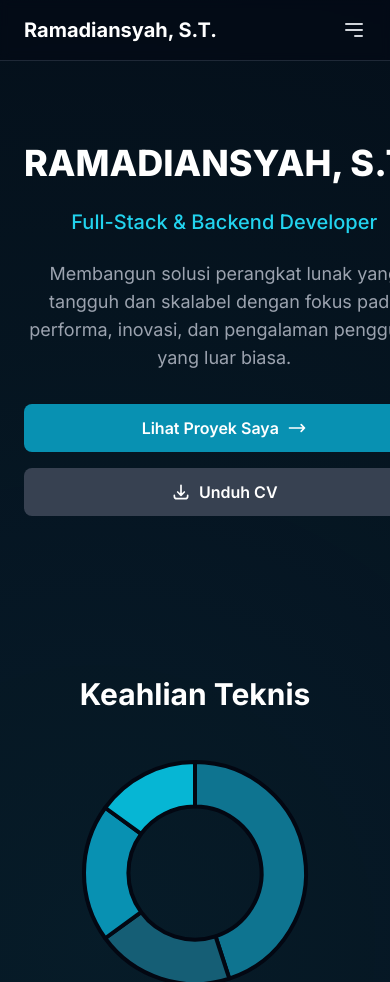
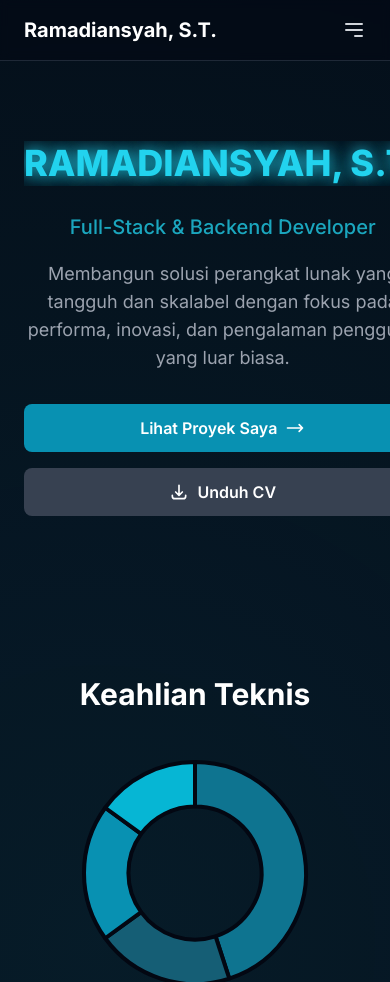
Before and after one commit to ramchild1998/portofolio_rama, a plain HTML site: page index.html in a window 390 px wide. Shown: the top 982 px of the page. Drawn offline with nearby package versions, Linux system fonts and the light colour scheme.

Commit message:
fix interaktif 2

```diff
--- a/index.html
+++ b/index.html
@@ -158,22 +158,36 @@
             position: relative;
             display: inline-block;
             min-height: 1.2em;
+            width: 100%;
+            overflow: hidden;
         }
 
         .typing-text {
-            overflow: hidden;
             white-space: nowrap;
-            border-right: 3px solid #22d3ee;
-            animation: typing 3.5s steps(40, end),
-                       blink-caret 0.75s step-end infinite;
-            margin: 0 auto;
             display: inline-block;
+            width: 100%;
+            color: #22d3ee;
+            font-weight: 800;
+            text-shadow: 0 0 5px rgba(34, 211, 238, 0.5), 0 0 10px rgba(34, 211, 238, 0.3);
+            animation: revealText 2s steps(40, end) forwards, glowEffect 2s infinite alternate;
+        }
+
+        @media (max-width: 768px) {
+            .typing-text {
+                font-size: 2.5rem;
+                line-height: 1.2;
+                color: #22d3ee;
+            }
+
+            .role-text {
+                font-size: 1.25rem;
+            }
         }
 
         .role-text {
             opacity: 0;
             transform: translateY(20px);
-            transition: all 0.5s ease;
+            transition: all 0.8s cubic-bezier(0.25, 0.46, 0.45, 0.94);
         }
 
         .role-text.visible {
@@ -181,41 +195,20 @@
             transform: translateY(0);
         }
 
-        .typing-text::after {
-            content: '|';
-            position: absolute;
-            right: 0;
-            animation: blink 1s infinite;
+        @keyframes revealText {
+            from { clip-path: inset(0 100% 0 0); }
+            to { clip-path: inset(0 0 0 0); }
         }
 
-        @keyframes typing {
-            from { width: 0 }
-            to { width: 100% }
-        }
-
-        @keyframes blink-caret {
-            from, to { border-color: transparent }
-            50% { border-color: #22d3ee }
-        }
-
-        @keyframes blink {
-            0%, 100% { opacity: 1; }
-            50% { opacity: 0; }
+        @keyframes glowEffect {
+            0% { text-shadow: 0 0 5px rgba(34, 211, 238, 0.5), 0 0 10px rgba(34, 211, 238, 0.3); }
+            100% { text-shadow: 0 0 15px rgba(34, 211, 238, 0.8), 0 0 25px rgba(34, 211, 238, 0.6); }
         }
 
         .typing-effect {
             display: inline-block;
             overflow: hidden;
             white-space: nowrap;
-            animation: typing 3.5s steps(40, end),
-                       blink-caret 0.75s step-end infinite;
-        }
-
-        .typing-effect::after {
-            content: '|';
-            position: absolute;
-            right: 0;
-            animation: blink 1s infinite;
         }
 
         .typing-wrapper {
@@ -223,16 +216,6 @@
             display: inline-block;
         }
 
-        .typing-wrapper::after {
-            content: '';
-            position: absolute;
-            right: -3px;
-            top: 0;
-            height: 100%;
-            width: 3px;
-            background-color: #22d3ee;
-            animation: blink 1s infinite;
-        }
         .scroll-indicator {
             position: absolute;
             bottom: 2rem;
@@ -349,7 +332,7 @@
             <div class="container mx-auto px-6 grid md:grid-cols-3 gap-10 items-center">
                 <div class="md:col-span-2 text-center md:text-left">
                     <div class="typing-container">
-                        <h1 class="text-4xl md:text-6xl font-extrabold text-white leading-tight typing-text">RAMADIANSYAH, S.T.</h1>
+                        <h1 class="text-4xl md:text-6xl font-extrabold leading-tight typing-text">RAMADIANSYAH, S.T.</h1>
                     </div>
                     <p class="mt-4 text-xl md:text-2xl text-cyan-400 font-medium role-text">Full-Stack & Backend Developer</p>
                     <p class="mt-6 text-lg text-gray-400 max-w-xl mx-auto md:mx-0">
@@ -885,38 +868,26 @@
                 });
             });
 
-            // Enhanced typing effect
-            const typingText = document.querySelector('.typing-text');
+            // Logika typing effect lama telah dihapus dan digantikan oleh CSS
             const roleText = document.querySelector('.role-text');
-            const text = typingText.textContent;
-            typingText.textContent = '';
 
-            let charIndex = 0;
-            const typeChar = () => {
-                if (charIndex < text.length) {
-                    typingText.textContent += text.charAt(charIndex);
-                    charIndex++;
-                    setTimeout(typeChar, 100);
-                } else {
-                    // Start blinking cursor animation
-                    typingText.style.borderRight = '3px solid #22d3ee';
-                    // Show role text after typing is complete
+            // Tampilkan role text setelah animasi revealText selesai (2 detik + 0.5 detik delay)
+            setTimeout(() => {
+                roleText.classList.add('visible');
+            }, 2500);
+
+            // Tambahkan listener untuk mereset animasi saat kembali ke atas halaman
+            window.addEventListener('scroll', () => {
+                if (window.scrollY === 0) {
+                    // Reset animasi dengan menghapus dan menambahkan kembali class
+                    const typingText = document.querySelector('.typing-text');
+                    typingText.style.animation = 'none';
+                    void typingText.offsetWidth; /* Trigger reflow */
+                    typingText.style.animation = 'revealText 2s steps(40, end) forwards, glowEffect 2s infinite alternate';
+                    roleText.classList.remove('visible');
                     setTimeout(() => {
                         roleText.classList.add('visible');
-                    }, 500);
-                }
-            };
-
-            // Start typing animation
-            setTimeout(typeChar, 1000);
-
-            // Restart typing animation on scroll to top
-            window.addEventListener('scroll', () => {
-                if (window.scrollY === 0) {
-                    charIndex = 0;
-                    typingText.textContent = '';
-                    roleText.classList.remove('visible');
-                    setTimeout(typeChar, 1000);
+                    }, 2500);
                 }
             });
         });
```
